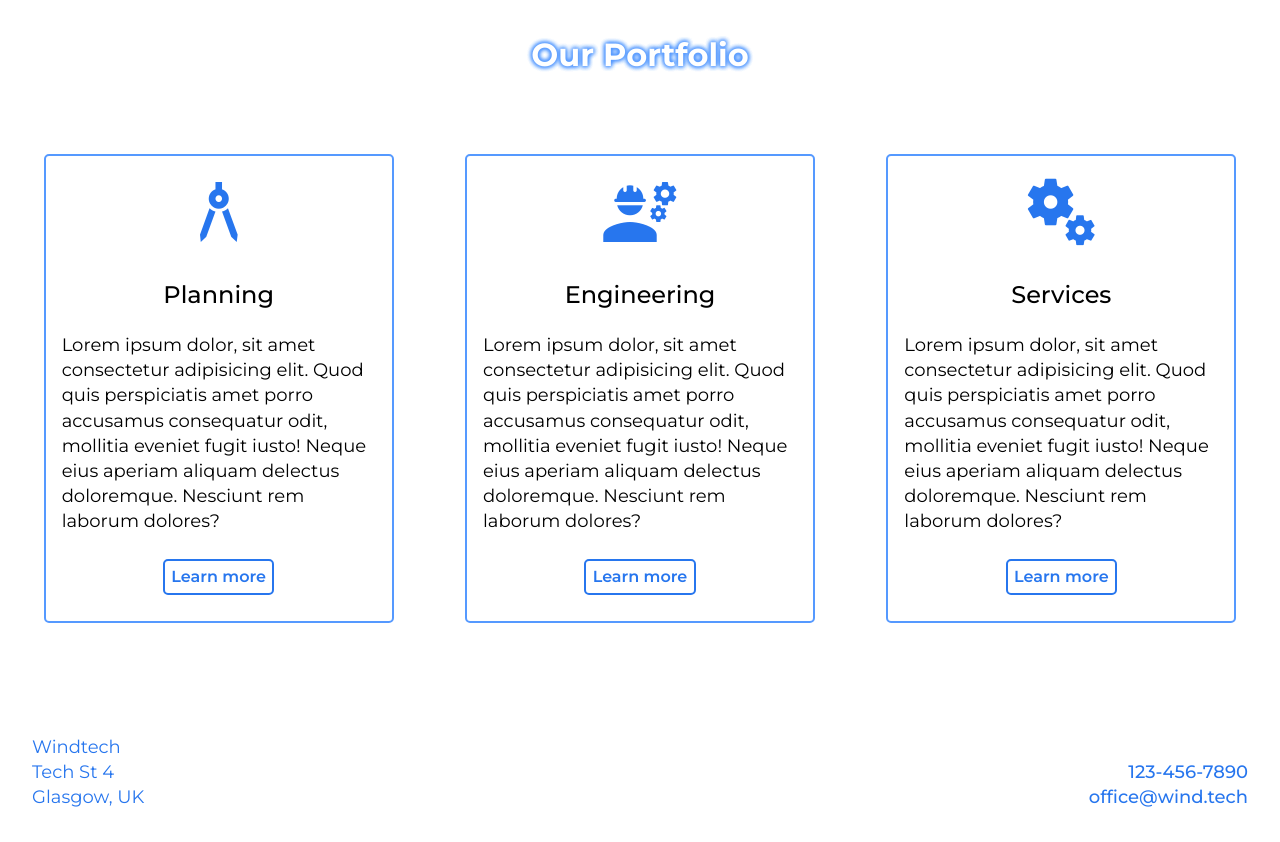
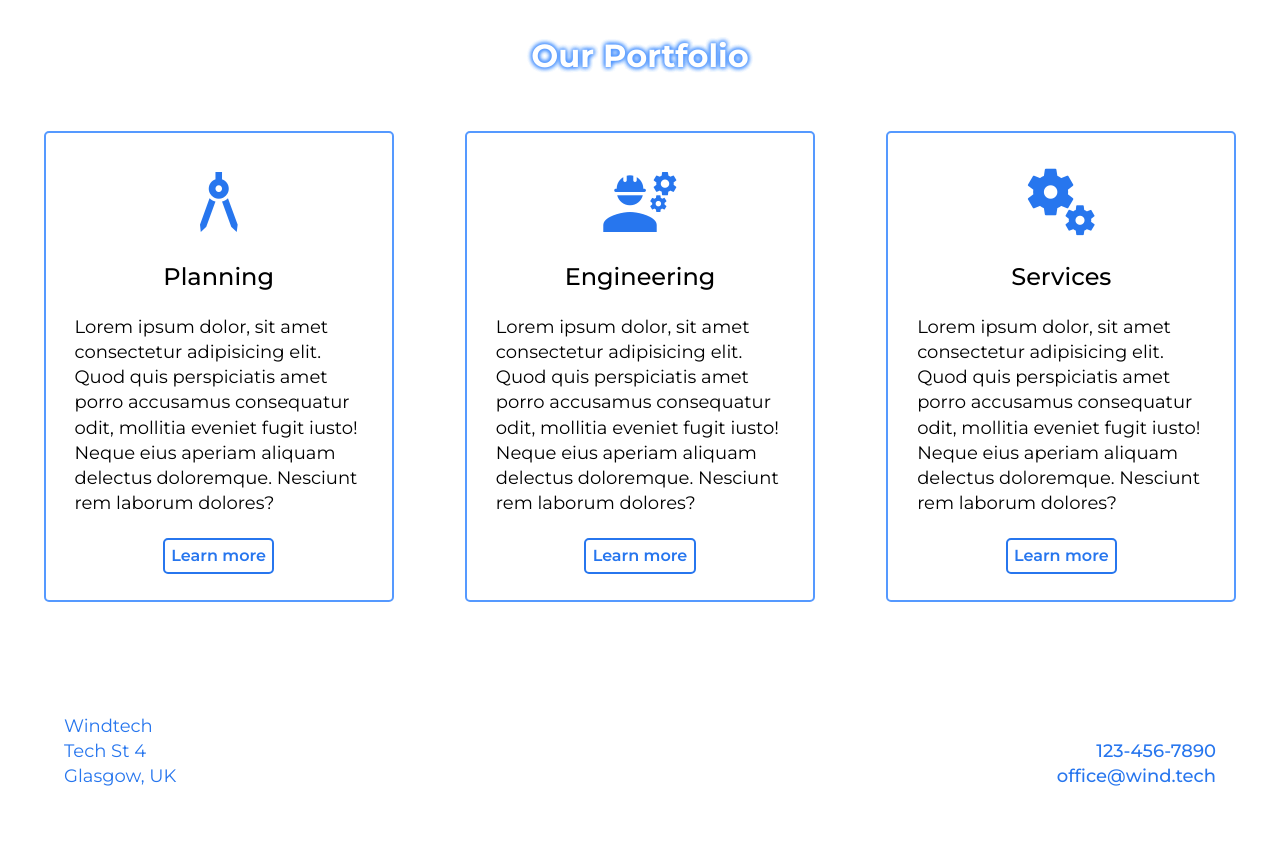
Before and after one commit to tjbergner/FCC-Landing-Page, a plain HTML site: page index.html in a window 1280 px wide. Shown: the part 1020-1862 px from the top of the page. After the commit the page ends 1841 px from the top, so only its background shows below. Drawn offline with Linux system fonts and the light colour scheme.

Commit message:
adjusted margin, padding

```diff
--- a/style.css
+++ b/style.css
@@ -111,6 +111,7 @@ p {
 #title h1 {
     color: #fff;
     font-size: 2.1rem;
+    line-height: 1.1;
 }
 
 #title p {
@@ -202,7 +203,7 @@ p {
     background-color: rgba(255, 255, 255, 0.8);
     border: 2px solid #5599ff;
     border-radius: 5px;
-    padding: 1rem;
+    padding: 1.8rem;
     padding-bottom: 2rem;
     margin: 2rem 0;
     text-align: center;
@@ -214,14 +215,15 @@ p {
 }
 
 .box h3 {
-    margin: 1.5rem 0;
+    margin-top: 1rem;
+    margin-bottom: 1.5rem;
     font-size: 1.5rem;
     font-weight: 500;
 }
 
 .box p {
     text-align: start;
-    margin-bottom: 2rem;
+    margin-bottom: 1.8rem;
 }
 
 .box a {
@@ -447,7 +449,7 @@ footer a:hover {
         display: grid;
         grid-template-columns: 1fr 1fr;
         gap: 2rem;
-        margin-top: 17rem;
+        margin-top: 16rem;
     }
 
     #title {
@@ -491,7 +493,9 @@ footer a:hover {
     #service {
         display: grid;
         grid-template-columns: repeat(3, 1fr);
-        gap: 3rem;
+        row-gap: 1.5rem;
+        column-gap: 3rem;
+        margin-top: 8rem;
     }
 
     #service h2 {
@@ -509,6 +513,10 @@ footer a:hover {
     /* Footer */
     footer {
         padding: 2rem;
+    }
+
+    .footer-wrapper {
+        padding: 0 2rem;
     }
 
     /* Background */
```
